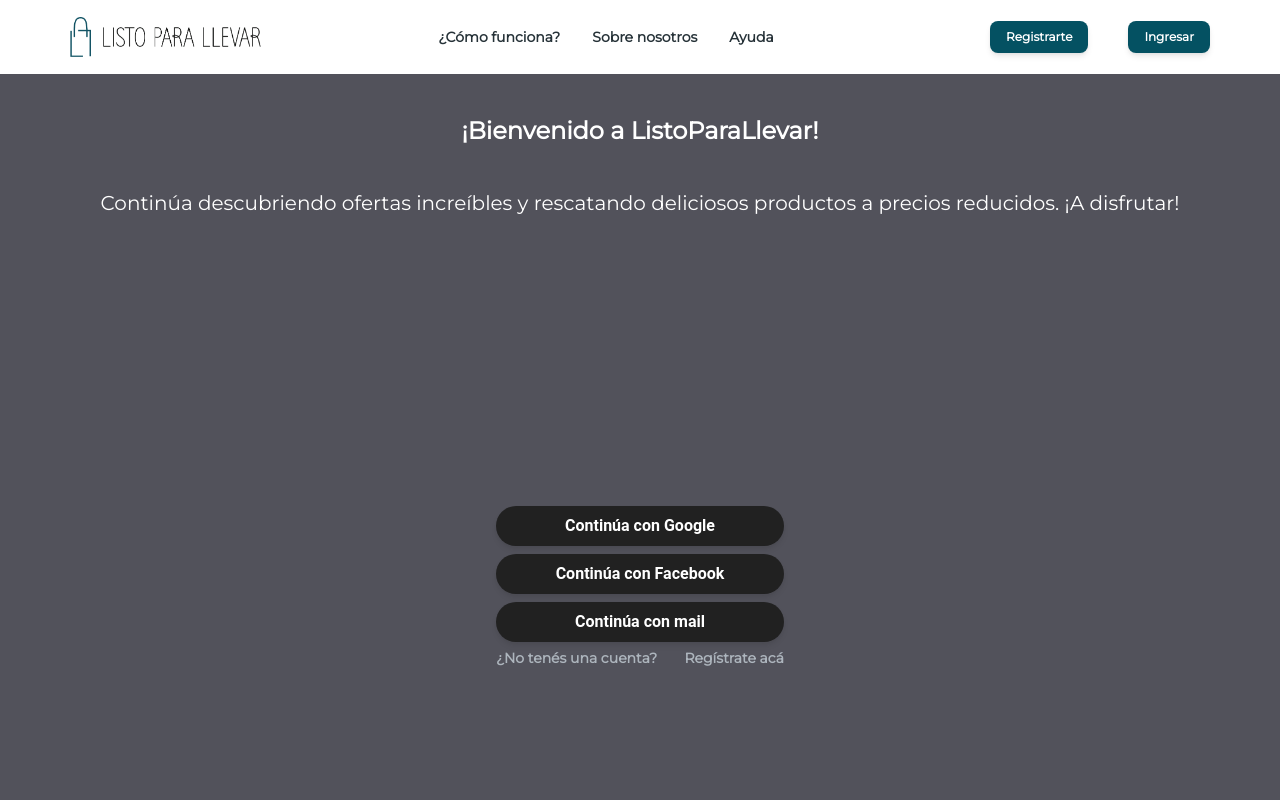
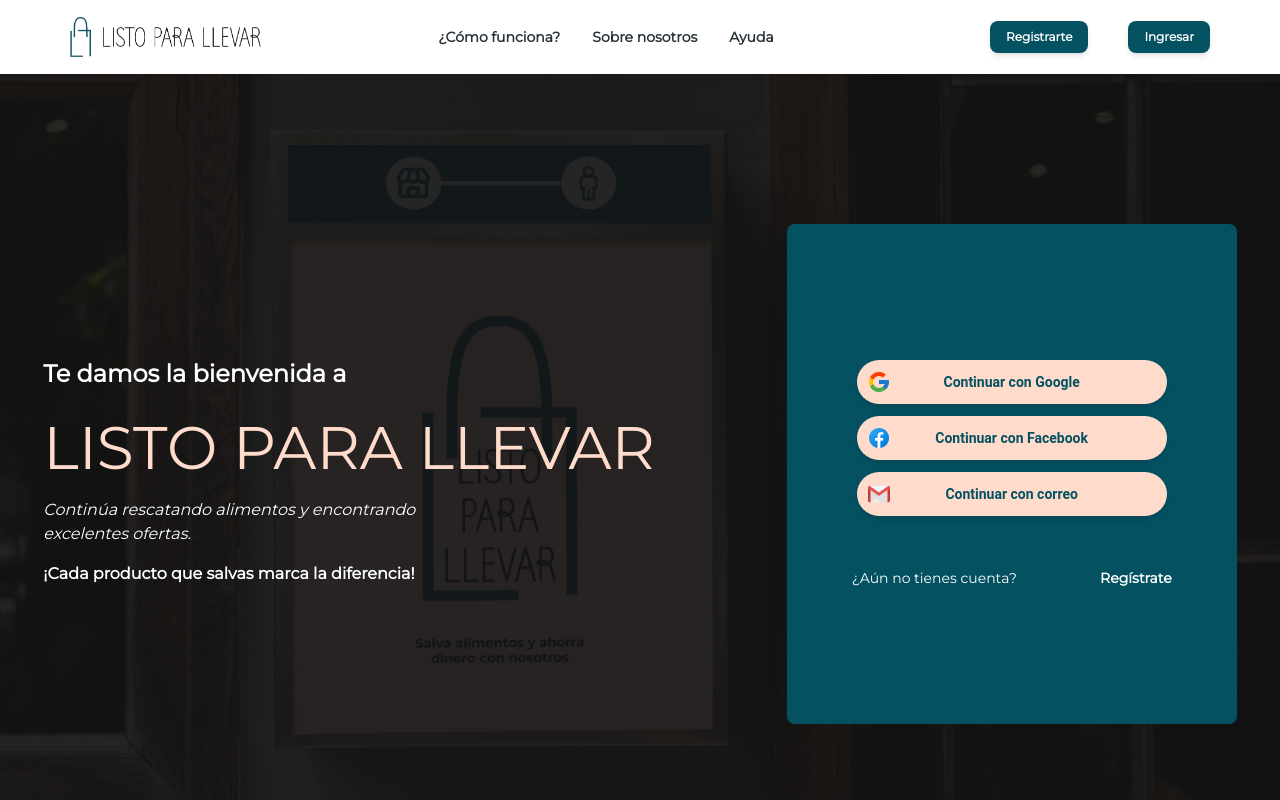
Before and after one commit to No-Country/s10-10-m-php-react-amazon, a React (Vite) app in the folder front/: page /auth/user/login in a window 1280 px wide. Shown: the top 800 px of the page. Built offline with nearby package versions, Linux system fonts and the light colour scheme.

Commit message:
map register view modified

```diff
--- a/front/src/views/auth/authUser/loginUser/formUser/index.jsx
+++ b/front/src/views/auth/authUser/loginUser/formUser/index.jsx
@@ -132,7 +132,7 @@ const Form = () => {
                     type="button"
                     onClick={handleChangeVisible}
                   >
-                    {isVisible ? <BsEye /> : <BsEyeSlash />}{" "}
+                    {isVisible ? <BsEyeSlash /> : <BsEye />}{" "}
                   </button>
                 </div>
               </div>
--- a/front/src/views/auth/authUser/loginUser/index.jsx
+++ b/front/src/views/auth/authUser/loginUser/index.jsx
@@ -1,14 +1,12 @@
-import React, { useState } from 'react'
-import LoginStartPage from './startPage'
-import FormUser from './formUser'
+import LoginStartPage from "./startPage";
+import FormUser from "./formUser";
+import { useState } from "react";
 
 const LoginUser = () => {
-    const [choice, setChoice] = useState()
+  const [choice, setChoice] = useState();
 
-    if (!choice) return (<LoginStartPage setChoice={setChoice}/>)
-    else if (choice=="email") return (<FormUser/>)
+  if (!choice) return <LoginStartPage setChoice={setChoice} />;
+  else if (choice == "email") return <FormUser />;
+};
 
-
-}
-
-export default LoginUser
+export default LoginUser;
--- a/front/src/views/auth/authUser/loginUser/startPage/index.jsx
+++ b/front/src/views/auth/authUser/loginUser/startPage/index.jsx
@@ -1,44 +1,70 @@
-import { Button, Typography } from "@material-tailwind/react";
+import { Button } from "@material-tailwind/react";
 import { Link } from "wouter";
+import backgroundImg from "./assets/startpage-bg.png";
 
 function LoginStartPage({ setChoice }) {
   return (
     <>
-      <div className="flex flex-col items-center h-screen bg-mainColor">
-        <div className="h-[114px] flex justify-center items-center">
-          <h2 className="custom-title p-10 text-center">
-            ¡Bienvenido a ListoParaLlevar!
-          </h2>
-        </div>
-        <p className="text-center custom-subtitle">
-          Continúa descubriendo ofertas increíbles y rescatando deliciosos
-          productos a precios reducidos. ¡A disfrutar!
-        </p>
-        <section className="mt-72">
-          <div className="flex flex-col space-y-2">
+      <div className="flex flex-col lg:flex-row lg:items-center lg:justify-evenly lg:h-screen lg:relative lg:bg-[#000000eb] ">
+        <img
+          src={backgroundImg}
+          alt="backgroundImg"
+          className="absolute w-full h-full "
+        />
+        <section className="relative h-[370px] lg:w-[700px] overflow-hidden bg-[#000000eb] lg:bg-transparent flex flex-col justify-center items-center lg:items-start">
+          <img
+            src={backgroundImg}
+            alt="backgroundImg"
+            className="absolute left-10 md:left-48 w-[541px] h-full lg:hidden"
+          />
+          <div className="text-center text-white   m-6 lg:m-0 lg:text-left">
+            <div className="w-48 m-auto lg:w-full lg:m-0">
+              <h1 className="text-2xl font-bold  leading-none lg:mb-8 mb-3">
+                Te damos la bienvenida a
+              </h1>
+            </div>
+            <div className="lg:h-10">
+              <h2 className="text-3xl font-normal text-buttonFilledColor lg:text-6xl">
+                LISTO PARA LLEVAR
+              </h2>
+            </div>
+            <div className="lg:w-96">
+              <p className="italic mt-10 lg:mb-4">
+                Continúa rescatando alimentos y encontrando excelentes ofertas.
+              </p>
+            </div>
+            <p className="font-bold m-5 lg:m-0">
+              ¡Cada producto que salvas marca la diferencia!
+            </p>
+          </div>
+        </section>
+        <section className="bg-colorPrimary w-full h-96 flex flex-col lg:rounded-lg items-center justify-center z-10 lg:w-[450px] lg:h-[500px]">
+          <div className="flex flex-col items-center gap-3 ">
             <Button
               variant="filled"
-              className="rounded-full normal-case w-72 custom-buttonCTAs "
+              className="rounded-full normal-case w-[340px] lg:w-[310px] bg-buttonFilledColor text-colorPrimary text-sm custom-google-button"
             >
-              Continúa con Google
+              Continuar con Google
             </Button>
             <Button
               variant="filled"
-              className="rounded-full normal-case w-72 custom-buttonCTAs"
+              className="rounded-full normal-case w-[340px] lg:w-[310px] bg-buttonFilledColor text-colorPrimary text-sm custom-facebook-button"
             >
-              Continúa con Facebook
+              Continuar con Facebook
             </Button>
             <Button
               variant="filled"
-              className="rounded-full normal-case w-72 custom-buttonCTAs"
+              className="rounded-full normal-case w-[340px] lg:w-[310px] bg-buttonFilledColor text-colorPrimary text-sm custom-mail-button"
               onClick={() => setChoice("email")}
             >
-              Continúa con mail
+              Continuar con correo
             </Button>
-            <Typography className="flex justify-between custom-textButton text-xs">
-              <span>¿No tenés una cuenta?</span>
-              <Link to="/auth/user/signup">Regístrate acá</Link>
-            </Typography>
+            <div className="flex justify-between items-center my-10 lg:my-0 lg:mt-10 text-white text-sizeNote w-[320px]">
+              <p className="mr-2">¿Aún no tienes cuenta?</p>
+              <Link to="/auth/user/signup" className="font-bold">
+                Regístrate
+              </Link>
+            </div>
           </div>
         </section>
       </div>
--- a/front/src/views/auth/authUser/signUpUser/formUser/index.jsx
+++ b/front/src/views/auth/authUser/signUpUser/formUser/index.jsx
@@ -1,14 +1,12 @@
-import React, { useState } from 'react'
-import Form from './form/index';
-import Maps from './maps';
+import { useState } from "react";
+import Form from "./form/index";
+import Maps from "./maps";
 
 const FormUser = () => {
+  const [nextStep, setNextStep] = useState(false);
 
+  if (!nextStep) return <Form setNextStep={setNextStep} />;
+  else return <Maps />;
+};
 
-    const [nextStep, setNextStep] = useState(false)
-
-    if (!nextStep) return (<Form setNextStep={setNextStep}/>)
-    else return (<Maps />)
-}
-
-export default FormUser
+export default FormUser;
--- a/front/src/views/auth/authUser/signUpUser/formUser/maps/components/maps-header/index.jsx
+++ b/front/src/views/auth/authUser/signUpUser/formUser/maps/components/maps-header/index.jsx
@@ -1,10 +1,8 @@
-import React from 'react'
-
 const MapsHeader = () => {
   return (
     <div>
-      <p className="custom-title p-10 text-center">
-        Mensaje tipo enhorabuena estás a un paso de salvar comida
+      <p className="custom-title p-5">
+      ¡Estás a un paso de salvar comida!
       </p>
     </div>
   )
--- a/front/src/views/auth/authUser/signUpUser/formUser/maps/components/maps-map/index.jsx
+++ b/front/src/views/auth/authUser/signUpUser/formUser/maps/components/maps-map/index.jsx
@@ -30,7 +30,7 @@ const MapsMap = ({selectedLocation, setMap,setMark, setDirection, originRef, mar
       <GoogleMap
         center={selectedLocation}
         zoom={15}
-        mapContainerStyle={{ width: "80%", height: "100%", borderRadius: "2rem" }}
+        mapContainerStyle={{ width: "100%", height: "100%", borderRadius: "1rem" }}
         options={{
           zoomControl: false,
           streetViewControl: false,
--- a/front/src/views/auth/authUser/signUpUser/formUser/maps/index.jsx
+++ b/front/src/views/auth/authUser/signUpUser/formUser/maps/index.jsx
@@ -1,9 +1,7 @@
 import { Button, Spinner } from "@material-tailwind/react";
 import { useJsApiLoader } from "@react-google-maps/api";
 import { Toaster, toast } from "sonner";
-
-import React, { useEffect, useRef, useState } from "react";
-
+import { useEffect, useRef, useState } from "react";
 import { library } from "@fortawesome/fontawesome-svg-core";
 import { faLocationDot, faCrosshairs } from "@fortawesome/free-solid-svg-icons";
 import MapsHeader from "./components/maps-header";
@@ -57,27 +55,31 @@ const Maps = () => {
       city: city,
       latitude: selectedLocation.lat,
       longitude: selectedLocation.lng,
-      postal_code: "123"
+      postal_code: "123",
     };
 
-    signUpLocation(updatedData, user.token).then((response) => {
+    signUpLocation(updatedData, user.token)
+      .then((response) => {
         if (response.status == 200) {
           toast("Su registro fue exitoso");
           setTimeout(() => {
-          dispatch(setToken(""))
+            dispatch(setToken(""));
             navigate("/auth/user/login");
           }, 2500);
         } else {
           toast("Error al ingresar su ubicación");
         }
-    }).catch((err) => {
-      console.log(err)
+      })
+      .catch((err) => {
+        console.log(err);
       });
   };
 
   return (
-    <div className="flex flex-col items-center h-screen bg-mainColor">
+    <>
+      <div className="bg-colorPrimary flex flex-col items-center justify-center">
           <MapsHeader />
+        <div className="bg-colorNeutral3 rounded-lg p-5">
             <MapsForm
               map={map}
               setMark={setMark}
@@ -97,17 +99,17 @@ const Maps = () => {
               setCity={setCity}
               setProvince={setProvince}
             />
+        </div>
         <Button
-        variant="gradient"
-        fullWidth
-        className="rounded-full w-widthMainBtn h-heightMainBtn mt-5 custom-buttonCTAs"
+          className="rounded-full normal-case w-[310px] bg-buttonFilledColor m-8 mb-16 text-colorPrimary text-md"
           type="submit"
           onClick={submit}
         >
-        Registrarse
+          Registrarme
         </Button>
         <Toaster position="bottom-right" richColors />
       </div>
+    </>
   );
 };
 
```
Also changed, not shown: front/src/views/auth/authUser/signUpUser/formUser/maps/components/maps-form/index.jsx (+43 -30 lines), front/src/routes/index.jsx (line endings or trailing spaces), front/src/views/auth/authUser/loginUser/startPage/assets/startpage-bg.png (added). Lines whose indentation alone changed are shown as unchanged.
